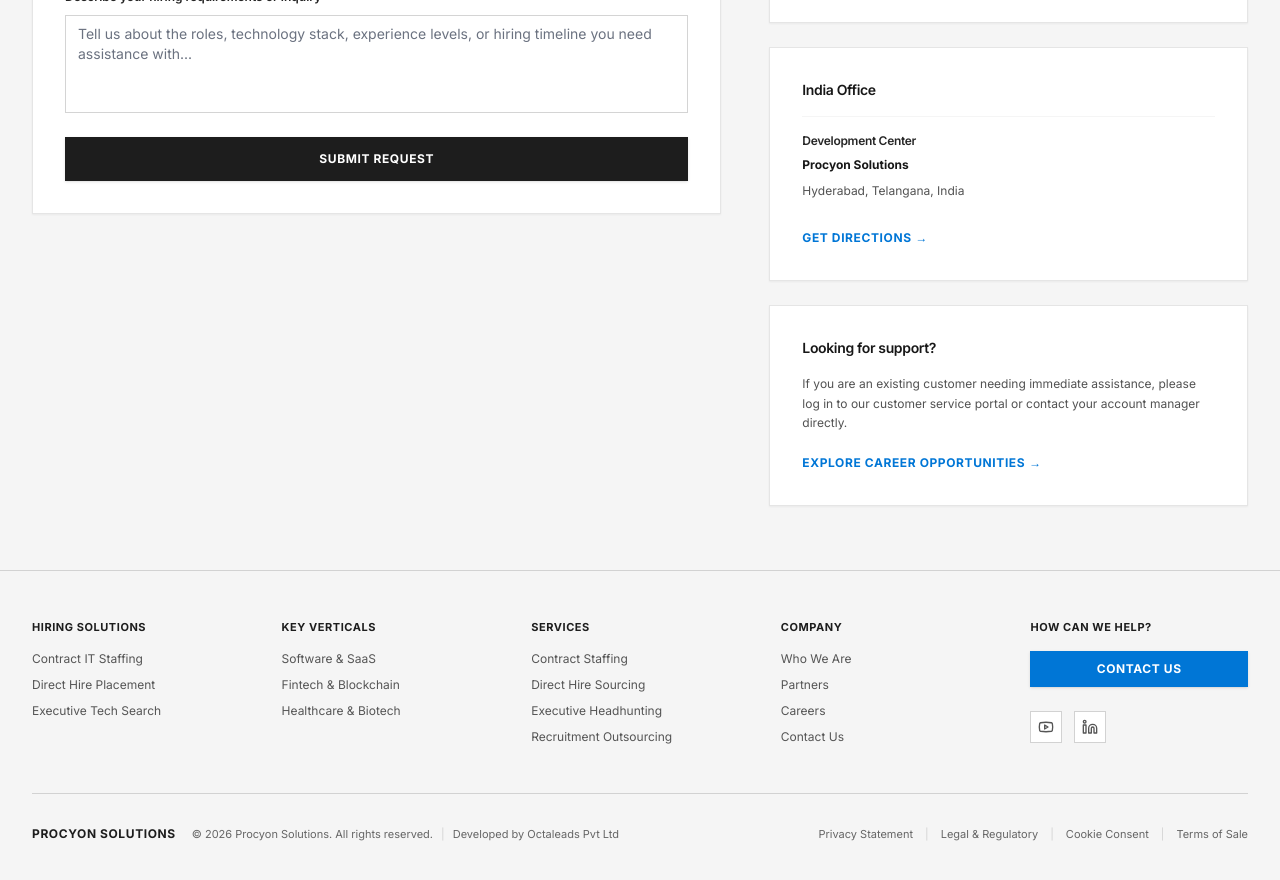
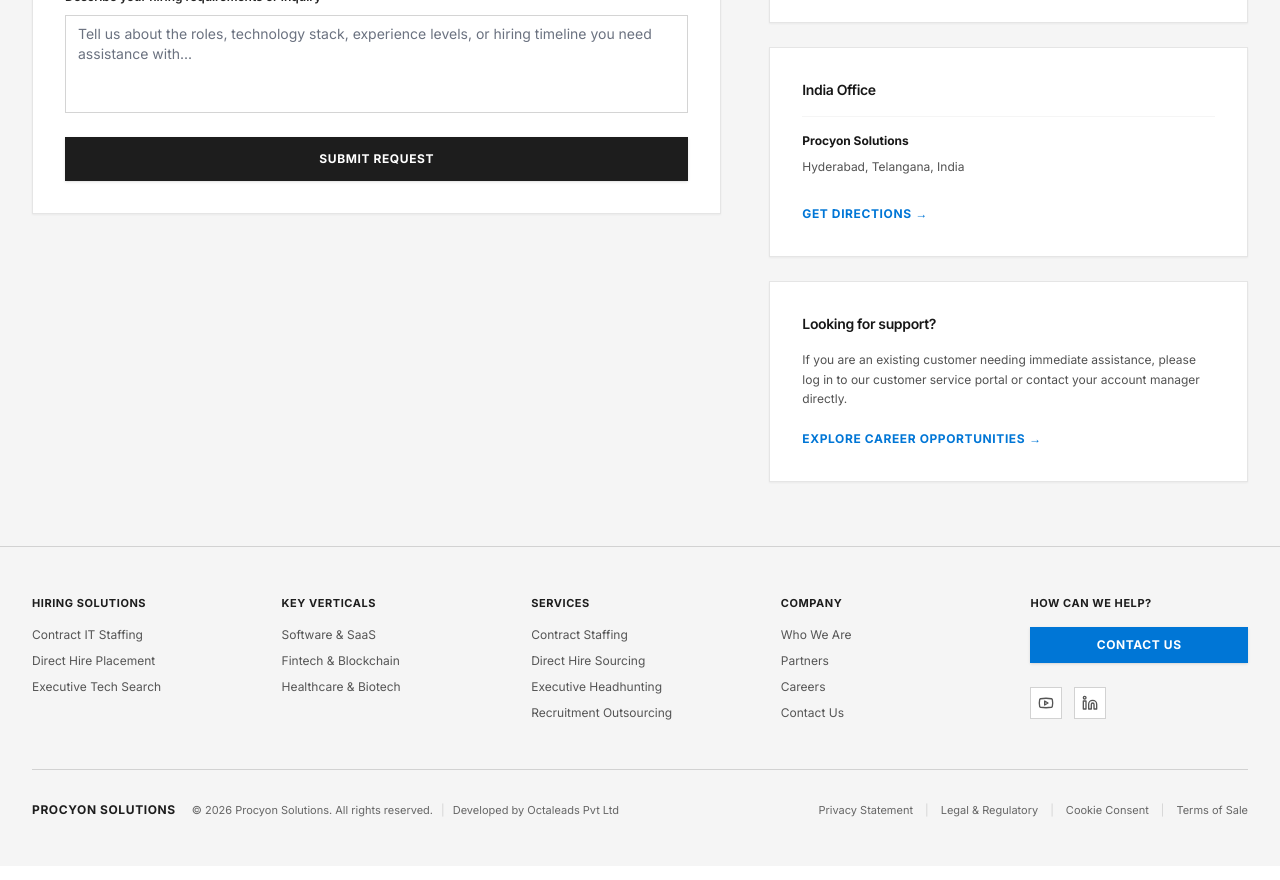
Before and after one commit to octaleadsprivatelimited-cloud/consulting-whitelabel, a React (Vite) app: page /contact in a window 1280 px wide. Shown: the part 1060-1940 px from the top of the page. Built offline with nearby package versions, Linux system fonts and the light colour scheme; no server answers; the database is empty; the HTML template or start-up script is replaced by a standard one.

Commit message:
Remove Development Center subtitle from India Office on Contact page

```diff
--- a/src/pages/Contact.tsx
+++ b/src/pages/Contact.tsx
@@ -376,7 +376,6 @@ const Contact = () => {
               <div className="bg-white border border-neutral-200 p-6 md:p-8 space-y-4 shadow-sm rounded-none">
                 <h3 className="text-sm font-semibold text-neutral-900">India Office</h3>
                 <div className="border-t border-neutral-100 pt-4 space-y-2">
-                  <h4 className="text-xs font-semibold text-neutral-800">Development Center</h4>
                   <p className="text-xs text-neutral-900 font-bold">Procyon Solutions</p>
                   <address className="not-italic text-xs text-neutral-600 leading-relaxed space-y-1">
                     {addressDescription.split("\n").map((line, lidx) => (
```
